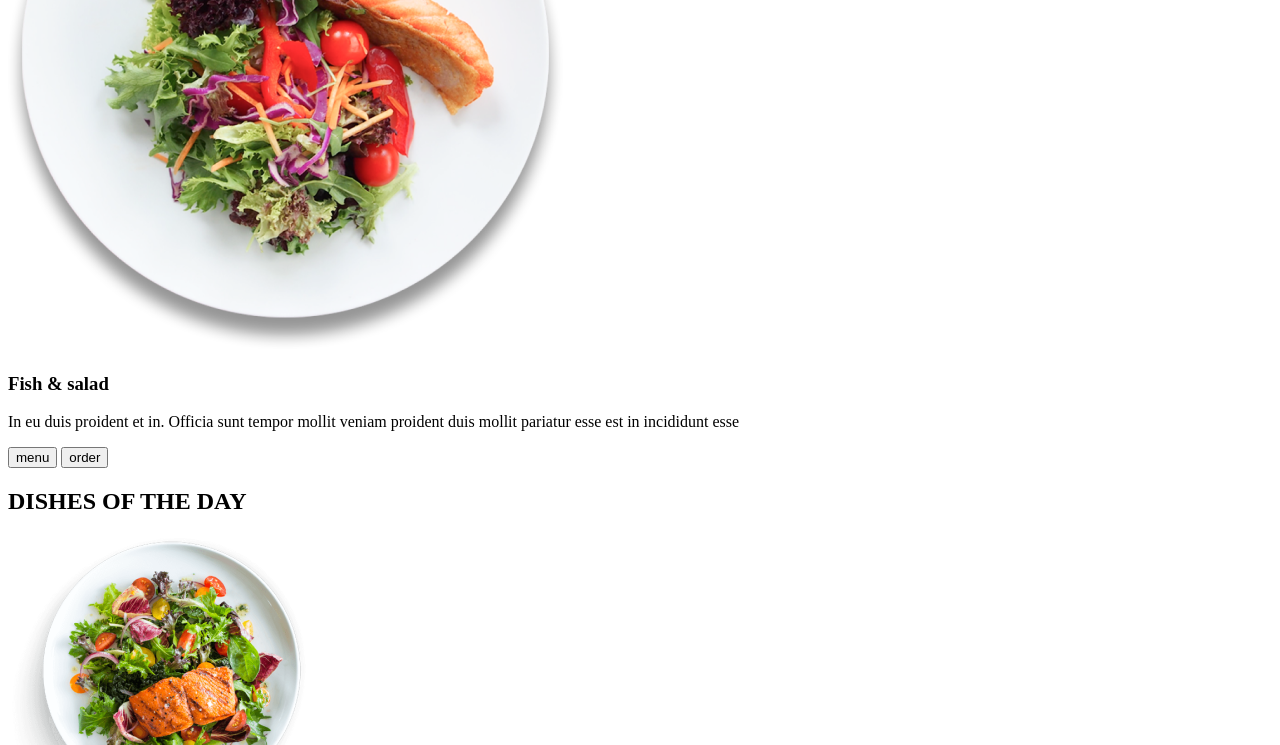
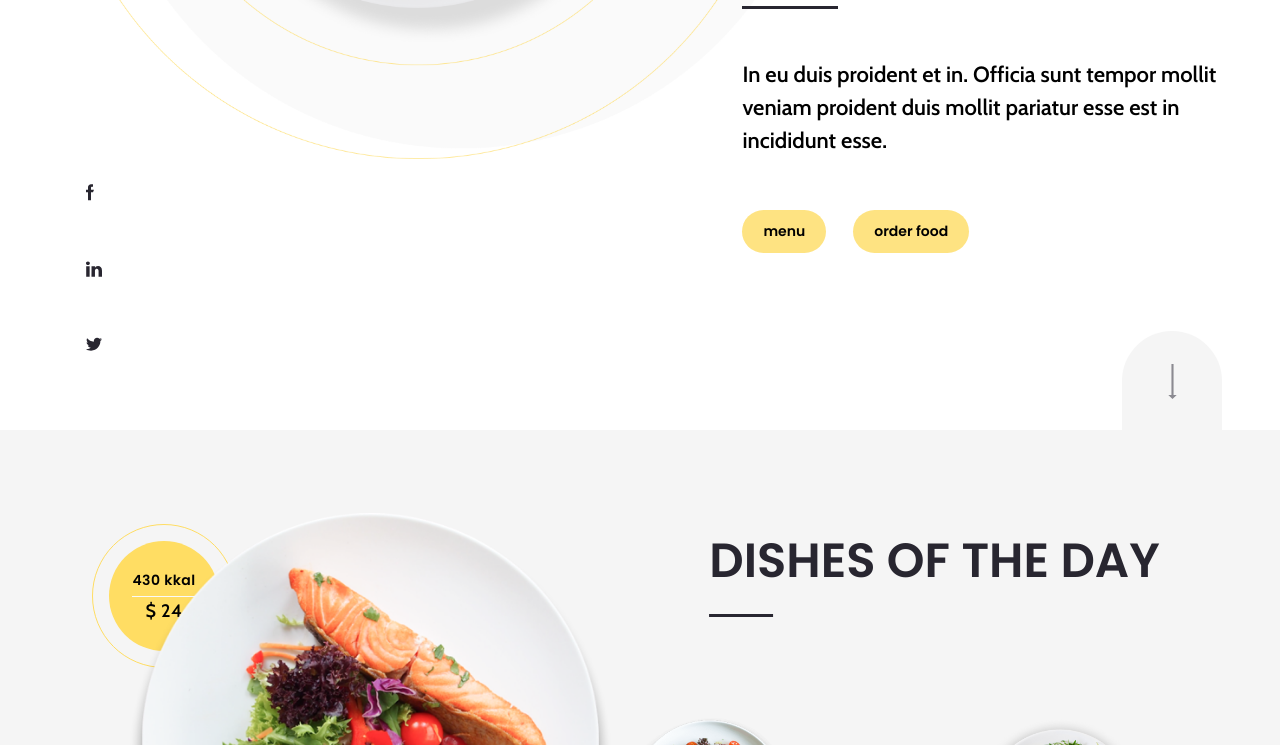
Before and after one commit to algo-inc/GoodFood, a plain HTML site: page index.html in a window 1280 px wide. Shown: the part 510-1255 px from the top of the page. Drawn offline with nearby package versions, Linux system fonts and the light colour scheme; the site is published under a folder, as on GitHub Pages, so addresses that start at the root find nothing.

Commit message:
update paths

```diff
--- a/index.html
+++ b/index.html
@@ -9,9 +9,9 @@
     <link rel="preconnect" href="https://fonts.gstatic.com">
     <link href="https://fonts.googleapis.com/css2?family=Cabin:wght@600&family=Poppins:wght@600&display=swap"
           rel="stylesheet">
-    <link rel="stylesheet" href="/style/reset.css">
+    <link rel="stylesheet" href="./style/reset.css">
     <link rel="stylesheet" href="https://unpkg.com/swiper/swiper-bundle.min.css"/>
-    <link rel="stylesheet" href="/style/style.css">
+    <link rel="stylesheet" href="./style/style.css">
     <meta http-equiv="X-UA-Compatible" content="ie=edge">
 
     <title>Good Food</title>
```
